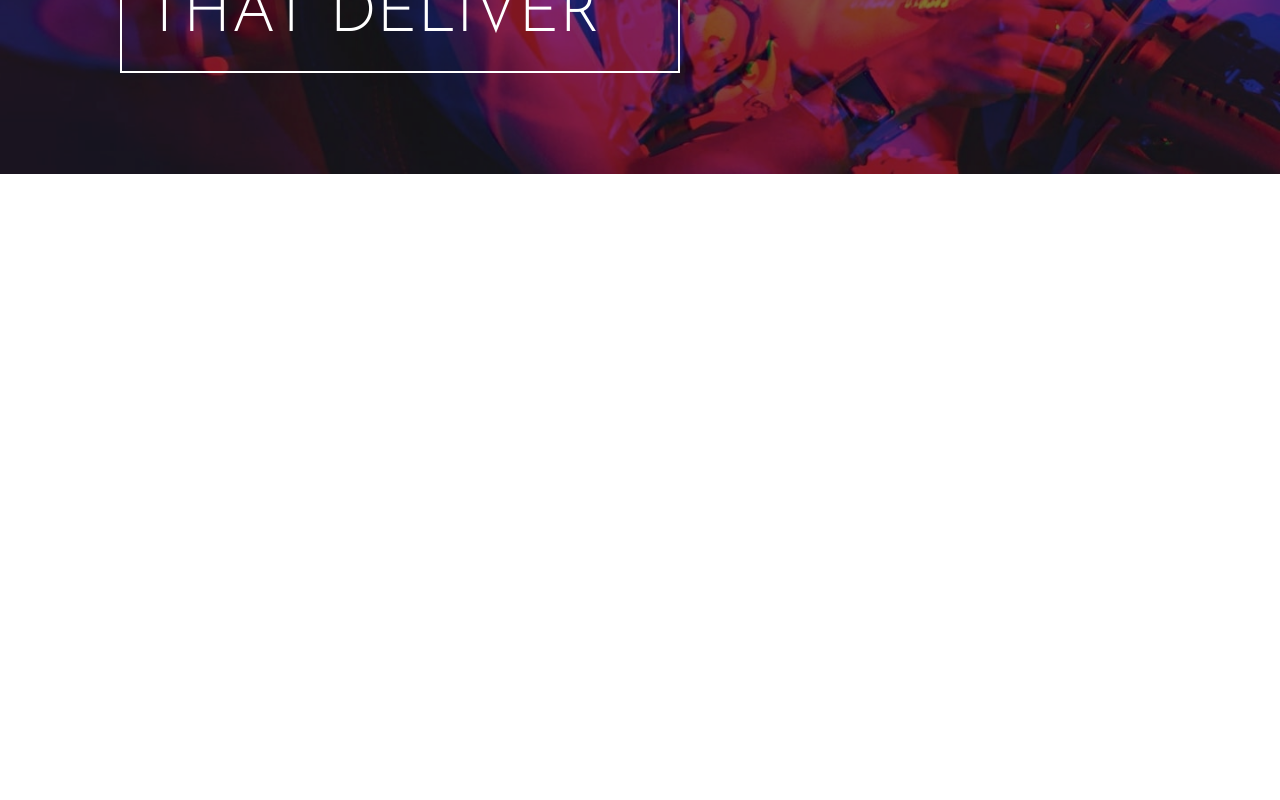
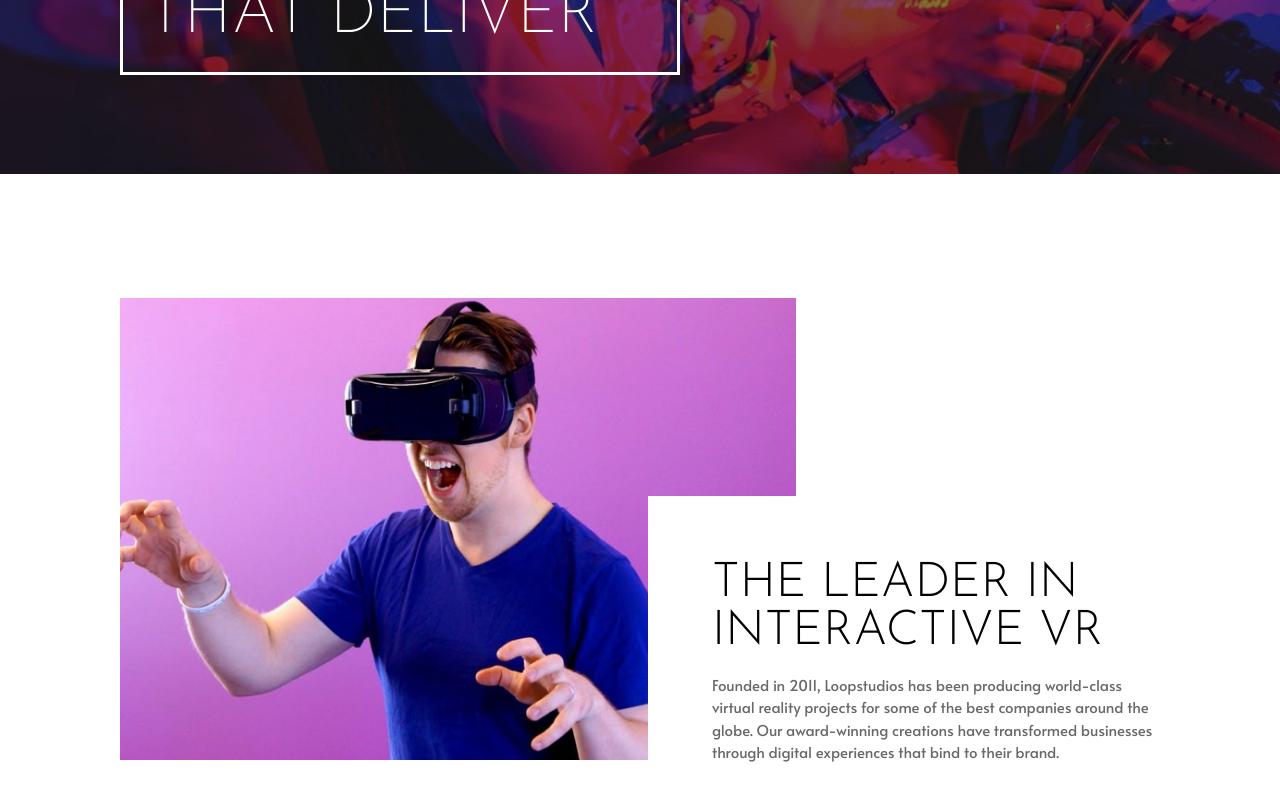
Before and after one commit to ClaudioNoggueira/loopstudios-landing-page, a React (Vite) app: page / in a window 1280 px wide. Shown: the part 404-1204 px from the top of the page. Before the commit the page ends 800 px from the top, so only its background shows below. Built offline with nearby package versions, Linux system fonts and the light colour scheme.

Commit message:
Add 'About' section component

```diff
--- a/package.json
+++ b/package.json
@@ -8,6 +8,7 @@
     "preview": "vite preview"
   },
   "dependencies": {
+    "postcss": "^8.4.14",
     "react": "^18.0.0",
     "react-dom": "^18.0.0"
   },
--- a/src/App.tsx
+++ b/src/App.tsx
@@ -1,3 +1,4 @@
+import About from "./components/About";
 import Header from "./components/Header";
 import Hero from "./components/Hero";
 
@@ -7,6 +8,7 @@ export default function App() {
       <Header />
       <main>
         <Hero />
+        <About />
       </main>
     </>
   );
--- /dev/null
+++ b/src/components/About.tsx
@@ -0,0 +1,24 @@
+import "../components/styles/About.css";
+import interactiveImage from "../images/desktop/image-interactive.jpg";
+
+export default function About() {
+  return (
+    <section className="about-section">
+      <img
+        src={interactiveImage}
+        alt="Guy playing with VR Glasses"
+        className="image"
+      />
+
+      <div className="text-container flex">
+        <h2>The leader in interactive VR</h2>
+        <p>
+          Founded in 2011, Loopstudios has been producing world-class virtual
+          reality projects for some of the best companies around the globe. Our
+          award-winning creations have transformed businesses through digital
+          experiences that bind to their brand.
+        </p>
+      </div>
+    </section>
+  );
+}
--- /dev/null
+++ b/src/components/styles/About.css
@@ -0,0 +1,37 @@
+.about-section {
+  padding: 12rem;
+  position: relative;
+}
+
+.about-section .image {
+  width: 65%;
+  z-index: 9;
+}
+
+.about-section div {
+  align-items: flex-start;
+  background-color: #fff;
+  gap: 1.8rem;
+  flex-direction: column;
+  justify-content: center;
+  padding: 6.4rem;
+  padding-right: 0;
+  padding-bottom: 0;
+  width: 40%;
+  z-index: 10;
+
+  position: absolute;
+  right: 12rem;
+  top: 45%;
+}
+
+.about-section div h2 {
+  font-size: 4.8rem;
+  font-weight: 300;
+  line-height: 1;
+  text-transform: uppercase;
+}
+
+.about-section div p {
+  color: hsl(0, 0%, 41%);
+}
--- a/src/components/styles/Hero.css
+++ b/src/components/styles/Hero.css
@@ -1,7 +1,3 @@
-:root {
-  --font-josefin: "Josefin Sans", sans-serif;
-}
-
 .hero-section {
   position: relative;
 }
@@ -12,7 +8,7 @@
 }
 
 .hero-section div {
-  border: 2px solid #fff;
+  border: 3px solid #fff;
   padding: 2.4rem;
   width: 56rem;
 
@@ -23,9 +19,8 @@
 
 .hero-section div h1 {
   color: #fff;
-  font-family: var(--font-josefin);
   font-size: 6.4rem;
-  font-weight: lighter;
+  font-weight: 200;
   text-transform: uppercase;
   z-index: 10;
 }
--- a/src/global.css
+++ b/src/global.css
@@ -1,8 +1,12 @@
-@import url("https://fonts.googleapis.com/css2?family=Alata&family=Josefin+Sans:wght@300&display=swap");
+@import url("https://fonts.googleapis.com/css2?family=Alata&family=Josefin+Sans:wght@100;200;300&display=swap");
 
 :root {
   --font-alata: "Alata", sans-serif;
   --font-josefin: "Josefin Sans", sans-serif;
+
+  /* COLORS */
+  --gray-dark: hsl(0, 0%, 55%);
+  --gray-darker: hsl(0, 0%, 41%);
 }
 
 * {
@@ -24,12 +28,19 @@ body {
 }
 
 p {
+  color: var(--gray-darker);
   line-height: 1.5;
 }
 
 a:link,
 a:visited {
   text-decoration: none;
+}
+
+h1,
+h2,
+h3 {
+  font-family: var(--font-josefin);
 }
 
 .flex {
```
Also changed, not shown: index.html (+0 -7 lines), 1 other file (tests, documents, lock files or other folders).
